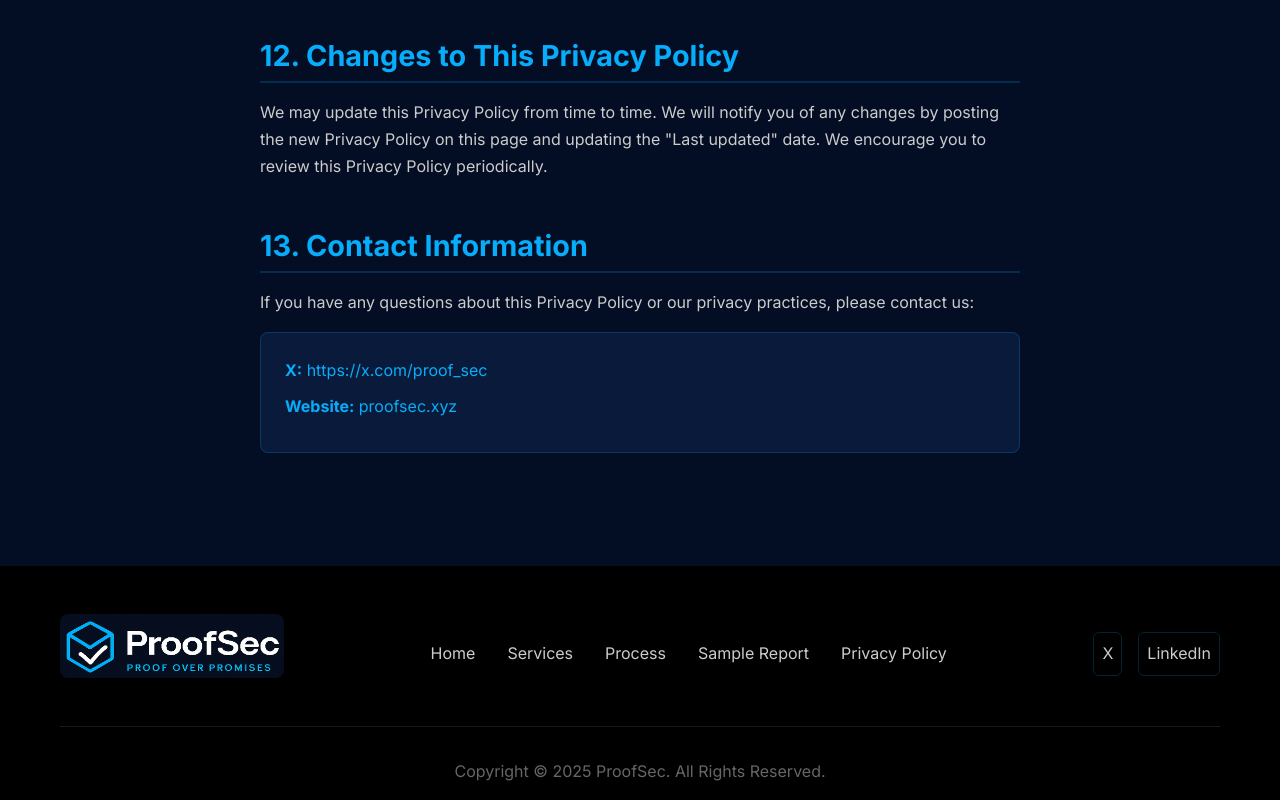
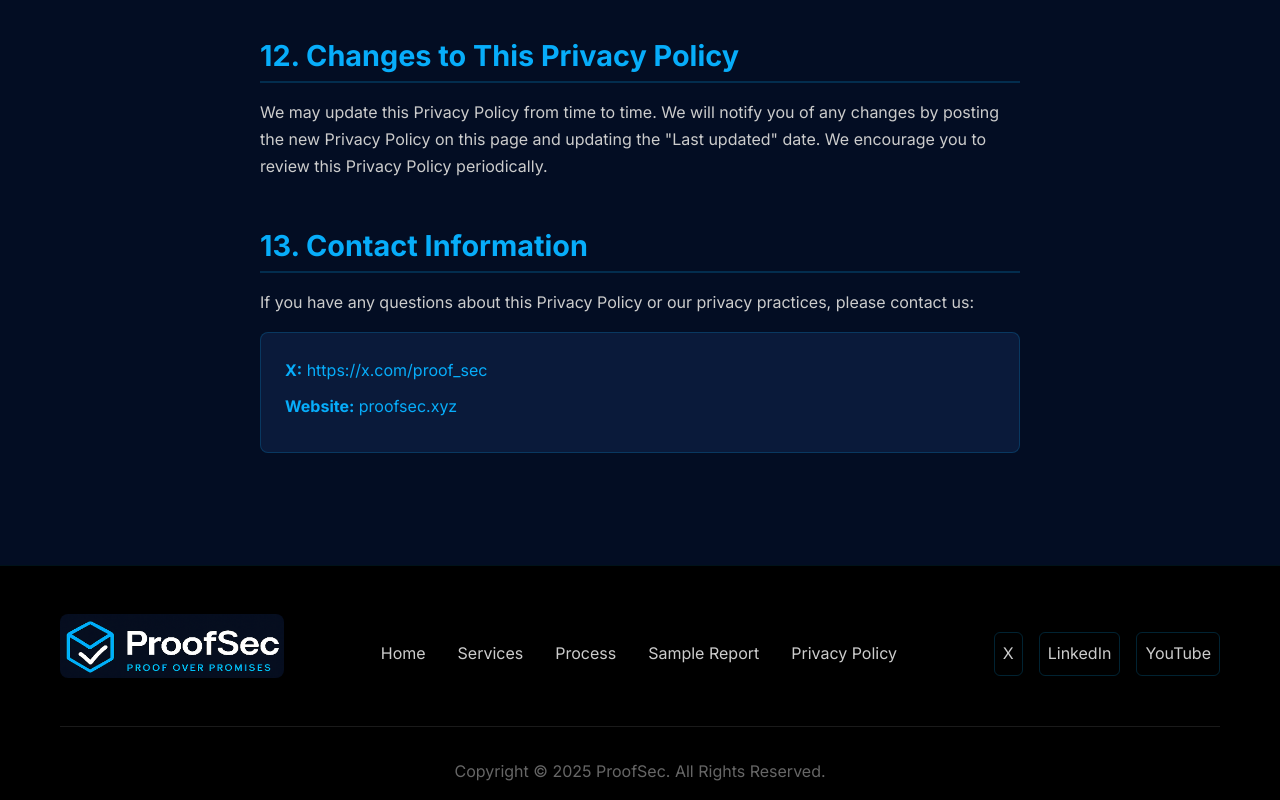
Before and after one commit to markfrance/proofsec, a React (Create React App) app: page /privacy in a window 1280 px wide. Shown: the part 3528-4328 px from the top of the page. Built offline with nearby package versions, Linux system fonts and the light colour scheme.

Commit message:
add youtube channel

```diff
--- a/src/Footer.js
+++ b/src/Footer.js
@@ -20,6 +20,8 @@ function Footer() {
           <div className="footer-social">
             <a href="https://x.com/proof_sec" className="social-link" target="_blank" rel="noopener noreferrer">X</a>
             <a href="https://www.linkedin.com/company/proofsecxyz" className="social-link" target="_blank" rel="noopener noreferrer">LinkedIn</a>
+            <a href="https://www.youtube.com/@proof_sec" className="social-link" target="_blank" rel="noopener noreferrer">YouTube</a>
+
 
 
           </div>
```
